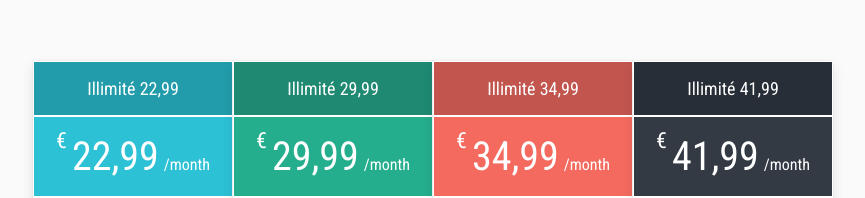
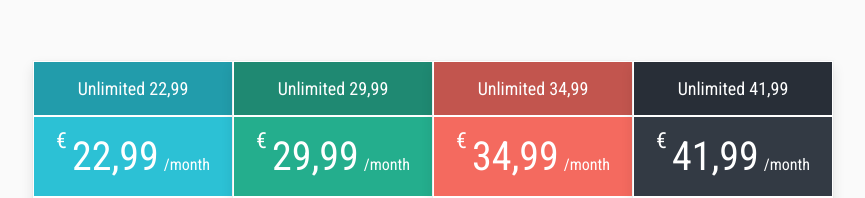
Before and after one commit to AlenaGM/Internet-Plans, a React (Create React App) app: page / in a window 1280 px wide. Shown: the part 218-416 px from the top of the page, without its empty margins (207-1072 px from the left). Built offline with nearby package versions, Linux system fonts and the light colour scheme.

Commit message:
update build for gh-pages

```diff
--- a/src/components/card/Card.js
+++ b/src/components/card/Card.js
@@ -8,7 +8,7 @@ const Card = ({ price, speed, description, isSelected, onClick }) => {
       className={isSelected ? "app__card card_action" : "app__card"}
       onClick={handleClick}
     >
-      <div>Illimité {price}</div>
+      <div>Unlimited {price}</div>
       <div>
         <p className="up">€</p>
         <span>{price}</span>/month
```
